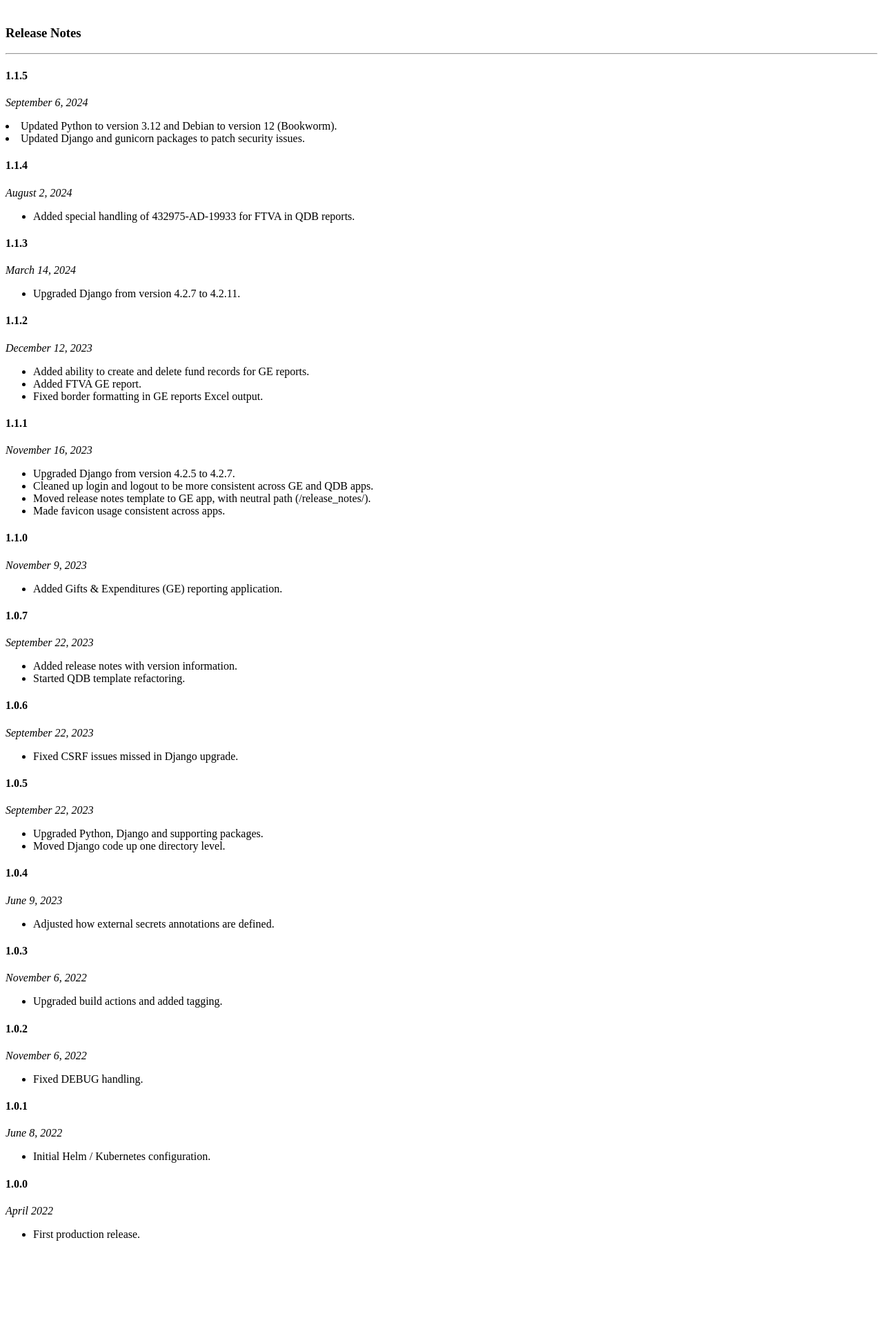
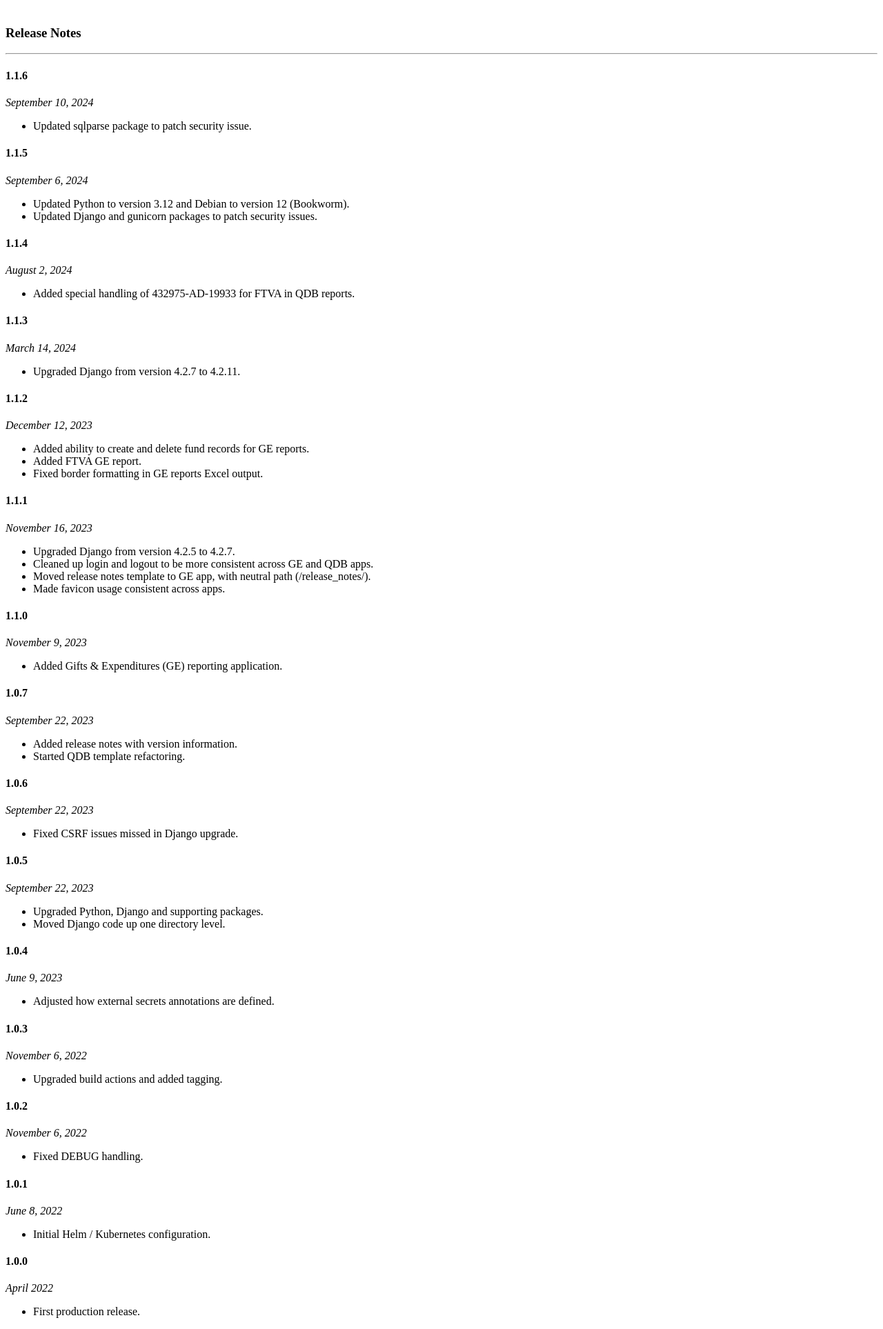
Before and after one commit to UCLALibrary/LBS, a Django app: page /release_notes/ in a window 1280 px wide. Shown: the part 48-1975 px from the top of the page at 69% size. Before the commit the page ends 1847 px from the top, so only its background shows below. Run offline with Django 3.2, Linux system fonts and the light colour scheme; a user stored in the database is signed in; parts of the project's set-up code (start-up, migrations or seed data) failed here and were passed over.

Commit message:
SYS-1678: update sqlparse package

```diff
--- a/charts/prod-lbs-values.yaml
+++ b/charts/prod-lbs-values.yaml
@@ -6,7 +6,7 @@ replicaCount: 1
 
 image:
   repository: uclalibrary/lbs
-  tag: 1.1.5
+  tag: 1.1.6
   pullPolicy: Always
 
 nameOverride: ""
--- a/ge/templates/ge/release_notes.html
+++ b/ge/templates/ge/release_notes.html
@@ -4,9 +4,16 @@
 <h3>Release Notes</h3>
 <hr/>
 
+<h4>1.1.6</h4>
+<p><i>September 10, 2024</i></p>
+<ul>
+    <li>Updated sqlparse package to patch security issue.</li>
+</ul>
+
+
 <h4>1.1.5</h4>
 <p><i>September 6, 2024</i></p>
-<ul></ul>
+<ul>
     <li>Updated Python to version 3.12 and Debian to version 12 (Bookworm).</li>
     <li>Updated Django and gunicorn packages to patch security issues.</li>
 </ul>
--- a/requirements.txt
+++ b/requirements.txt
@@ -12,7 +12,7 @@ python-tds==1.13.0
 # but assumes it's installed... it's not, by default.
 setuptools==74.1.2
 pytz==2023.3.post1
-sqlparse==0.4.4
+sqlparse==0.5.1
 whitenoise==6.5.0
 # Used by pandas for Excel .xls support
 xlrd==2.0.1
```
